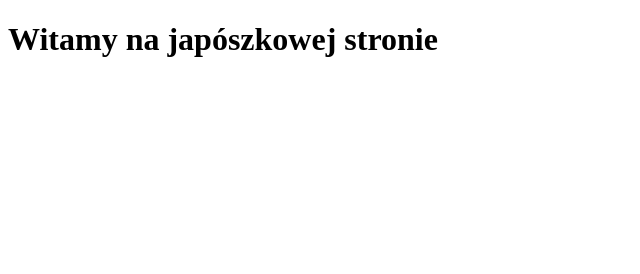
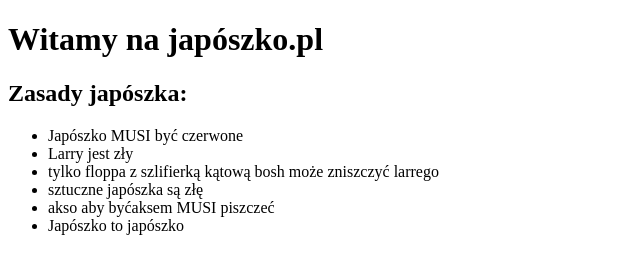
Before and after one commit to artex5000/test, a plain HTML site: page index.html in a window 1280 px wide. Shown: the whole page, without its empty margins (0-640 px from the left). Drawn offline with Linux system fonts and the light colour scheme.

Commit message:
Update index.html

```diff
--- a/index.html
+++ b/index.html
@@ -4,7 +4,16 @@
   <meta charset="UTF-8">
 </head>
 <body>
-  <h1>Witamy na japószkowej stronie</h1>
+  <h1>Witamy na japószko.pl</h1>
+  <h2>Zasady japószka:</h2>
+  <ul>
+    <li>Japószko MUSI być czerwone</li>
+    <li>Larry jest zły</li>
+    <li>tylko floppa z szlifierką kątową bosh może zniszczyć larrego</li>
+    <li>sztuczne japószka są złę</li>
+    <li>akso aby byćaksem MUSI piszczeć</li>
+    <li>Japószko to japószko</li>
+  </ul>
   <script>
   </script>
 </body>
```
